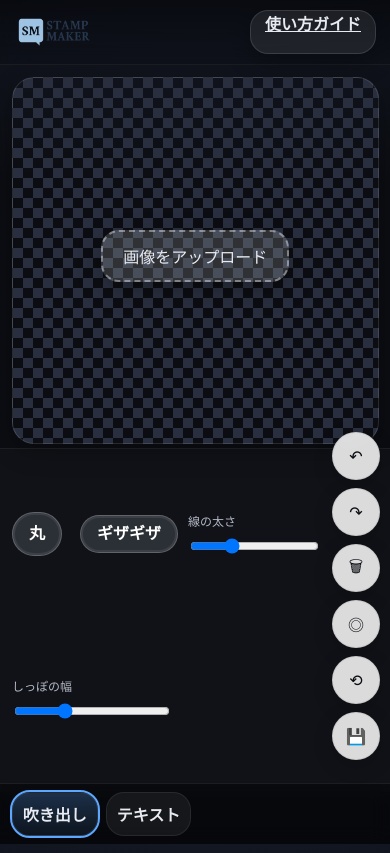
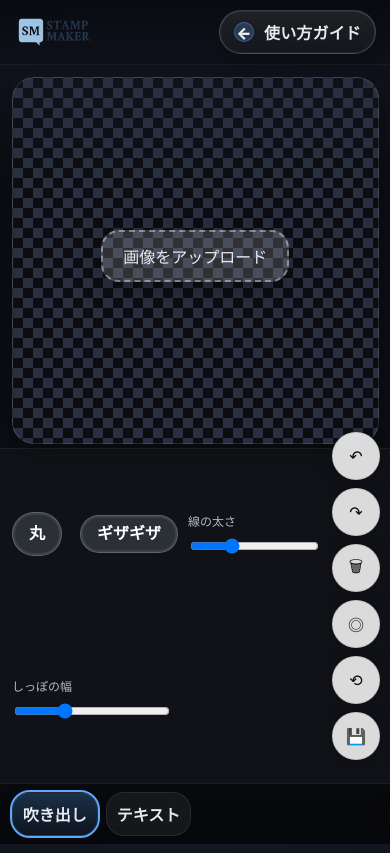
Before and after one commit to dendenmushi03/stamp-maker-site-v2, a plain HTML site: page index.html in a window 390 px wide. Drawn offline with Linux system fonts and the light colour scheme.

Commit message:
○○を変更

```diff
--- a/style.css
+++ b/style.css
@@ -572,3 +572,95 @@ html, body {
   .doc{ padding: 12px 12px 84px; }
   .howto-card{ padding: 12px; }
 }
+
+/* フォント選択の幅をコンパクトに（PC） */
+@media (min-width: 720px){
+  .panel[data-panel="text"] #fontFamily{
+    width: auto;        /* 既存の width:100% を打ち消す */
+    min-width: 180px;   /* 好みで調整可 */
+    max-width: 260px;   /* 好みで調整可 */
+    flex: 0 0 auto;     /* 伸びないようにする */
+  }
+}
+
+/* スマホでは従来どおり全幅で使いやすく */
+@media (max-width: 719px){
+  .panel[data-panel="text"] #fontFamily{
+    width: 100%;
+    max-width: none;
+    flex: 1 1 auto;
+  }
+}
+
+/* ===== ヘッダー右上CTA（howto/index 共通） ===== */
+.app-header .header-actions a,
+.howto-button{
+  -webkit-tap-highlight-color: transparent;
+  display: inline-flex;
+  align-items: center;
+  gap: 10px;
+  height: 44px;
+  padding: 0 16px;
+  border-radius: 9999px;
+  border: 1px solid rgba(255,255,255,.18);
+  background: linear-gradient(180deg, rgba(255,255,255,.10), rgba(255,255,255,.04));
+  color: var(--text);
+  font-weight: 800;
+  letter-spacing: .01em;
+  text-decoration: none;                /* 下線を消す */
+  box-shadow: 0 10px 24px rgba(0,0,0,.22), inset 0 0 0 1px rgba(255,255,255,.06);
+  backdrop-filter: blur(8px);
+  transition: transform .15s ease, box-shadow .2s ease, background .2s ease;
+}
+.app-header .header-actions a:hover,
+.howto-button:hover{
+  transform: translateY(-1px);
+  background: linear-gradient(180deg, rgba(255,255,255,.14), rgba(255,255,255,.06));
+  box-shadow: 0 14px 28px rgba(0,0,0,.28);
+}
+.app-header .header-actions a:active,
+.howto-button:active{
+  transform: translateY(0);
+  box-shadow: 0 8px 20px rgba(0,0,0,.22);
+}
+.app-header .header-actions a:focus-visible,
+.howto-button:focus-visible{
+  outline: 3px solid rgba(92,167,255,.45);
+  outline-offset: 2px;
+}
+
+/* 左矢印アイコン（HTMLはそのまま、擬似要素で追加） */
+.app-header .header-actions a::before,
+.howto-button::before{
+  content: "←";
+  display: grid;
+  place-items: center;
+  width: 22px; height: 22px;
+  border-radius: 9999px;
+  background: rgba(92,167,255,.22);
+  box-shadow: inset 0 0 0 1px rgba(92,167,255,.35);
+  font-weight: 900;
+  line-height: 1;
+  transition: transform .15s ease;
+}
+.app-header .header-actions a:hover::before,
+.howto-button:hover::before{
+  transform: translateX(-2px);
+}
+
+/* howto の右上ラッパーがある場合の位置調整（任意） */
+.howto-button-wrapper{ display:flex; justify-content:flex-end; }
+
+/* モバイルで少しだけ小ぶりに */
+@media (max-width: 480px){
+  .app-header .header-actions a,
+  .howto-button{
+    height: 40px;
+    padding: 0 14px;
+    font-weight: 700;
+  }
+  .app-header .header-actions a::before,
+  .howto-button::before{
+    width: 20px; height: 20px;
+  }
+}
```
